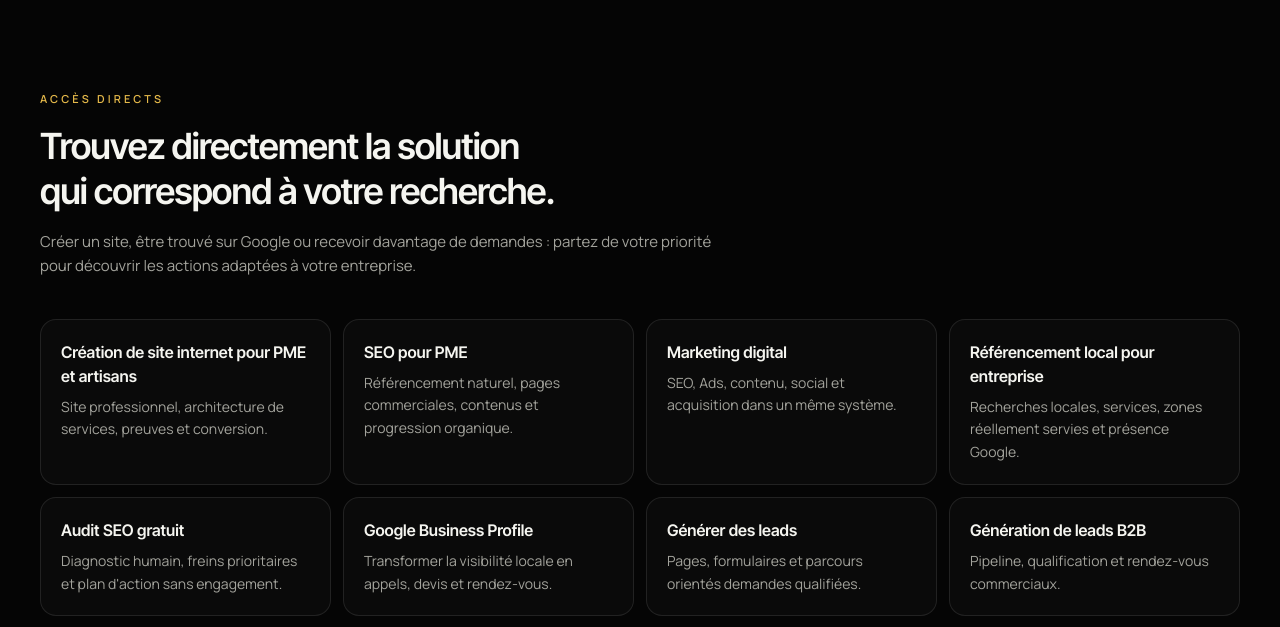
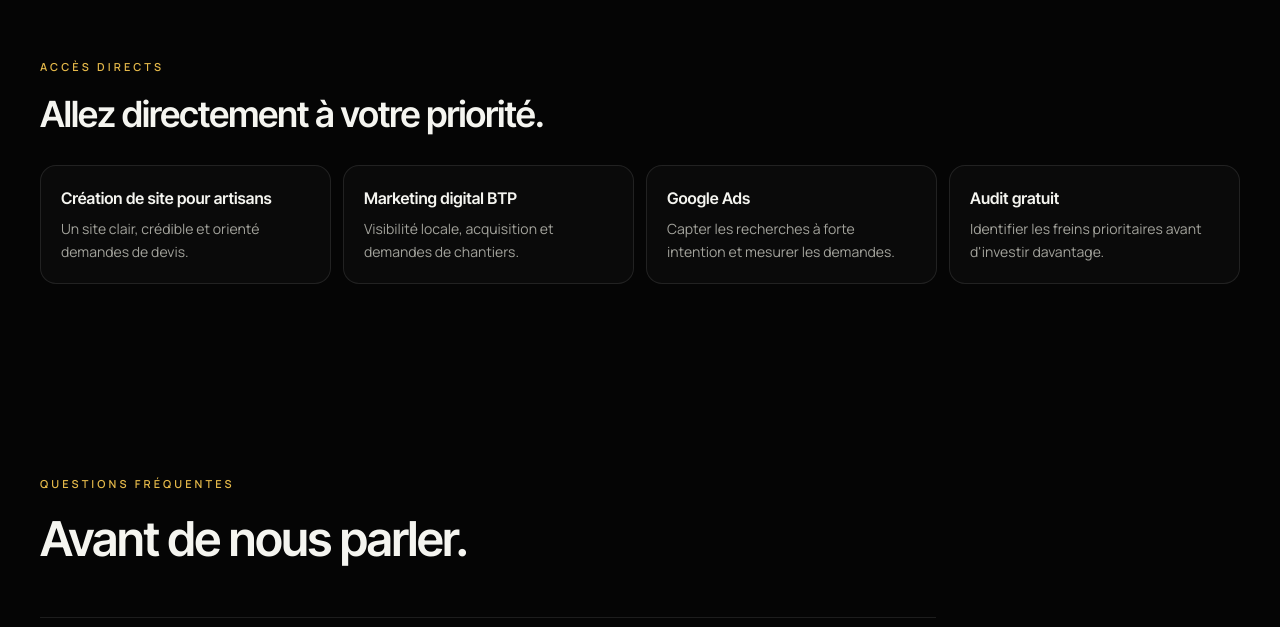
Before and after one commit to mathieumilo3-bot/-generation-capable, a Next.js app in the folder site-vitrine/: page / in a window 1280 px wide. Shown: the part 5033-5660 px from the top of the page. Built offline with nearby package versions, Linux system fonts and the light colour scheme; no server answers.

Commit message:
Raccourcir les accès directs de la home

```diff
--- a/site-vitrine/src/components/sections/SeoEntryPoints.tsx
+++ b/site-vitrine/src/components/sections/SeoEntryPoints.tsx
@@ -4,72 +4,38 @@ import { Reveal } from "@/components/ui/Reveal";
 
 const ENTRY_POINTS = [
   {
-    href: "/creation-site-internet",
-    title: "Création de site internet pour PME et artisans",
-    description: "Site professionnel, architecture de services, preuves et conversion.",
+    href: "/solutions/creation-site-artisan",
+    title: "Création de site pour artisans",
+    description: "Un site clair, crédible et orienté demandes de devis.",
   },
   {
-    href: "/seo",
-    title: "SEO pour PME",
-    description: "Référencement naturel, pages commerciales, contenus et progression organique.",
-  },
-  {
-    href: "/solutions/agence-marketing-digital",
-    title: "Marketing digital",
-    description: "SEO, Ads, contenu, social et acquisition dans un même système.",
-  },
-  {
-    href: "/solutions/referencement-local",
-    title: "Référencement local pour entreprise",
-    description: "Recherches locales, services, zones réellement servies et présence Google.",
-  },
-  {
-    href: "/audit",
-    title: "Audit SEO gratuit",
-    description: "Diagnostic humain, freins prioritaires et plan d'action sans engagement.",
-  },
-  {
-    href: "/solutions/google-business-profile",
-    title: "Google Business Profile",
-    description: "Transformer la visibilité locale en appels, devis et rendez-vous.",
-  },
-  {
-    href: "/solutions/generation-de-leads",
-    title: "Générer des leads",
-    description: "Pages, formulaires et parcours orientés demandes qualifiées.",
-  },
-  {
-    href: "/solutions/generation-leads-b2b",
-    title: "Génération de leads B2B",
-    description: "Pipeline, qualification et rendez-vous commerciaux.",
+    href: "/solutions/marketing-digital-btp",
+    title: "Marketing digital BTP",
+    description: "Visibilité locale, acquisition et demandes de chantiers.",
   },
   {
     href: "/solutions/publicite-google-ads",
     title: "Google Ads",
-    description: "Capter rapidement les recherches à forte intention.",
+    description: "Capter les recherches à forte intention et mesurer les demandes.",
   },
   {
-    href: "/solutions/marketing-digital-btp",
-    title: "Marketing digital BTP",
-    description: "Visibilité locale, prestations et demandes de devis.",
+    href: "/audit",
+    title: "Audit gratuit",
+    description: "Identifier les freins prioritaires avant d'investir davantage.",
   },
 ] as const;
 
 export function SeoEntryPoints() {
   return (
-    <Section className="py-20 sm:py-24">
+    <Section className="py-14 sm:py-16">
       <Reveal>
         <Eyebrow>Accès directs</Eyebrow>
         <h2 className="font-display text-balance mt-4 max-w-3xl text-3xl font-semibold leading-tight tracking-tight sm:text-4xl">
-          Trouvez directement la solution qui correspond à votre recherche.
+          Allez directement à votre priorité.
         </h2>
-        <p className="mt-4 max-w-2xl text-[15px] leading-relaxed text-[var(--color-muted)]">
-          Créer un site, être trouvé sur Google ou recevoir davantage de demandes :
-          partez de votre priorité pour découvrir les actions adaptées à votre entreprise.
-        </p>
       </Reveal>
 
-      <div className="mt-10 grid gap-3 sm:grid-cols-2 lg:grid-cols-4">
+      <div className="mt-7 grid gap-3 sm:grid-cols-2 lg:grid-cols-4">
         {ENTRY_POINTS.map((item, index) => (
           <Reveal key={item.href} delay={index * 0.04}>
             <Link
```
